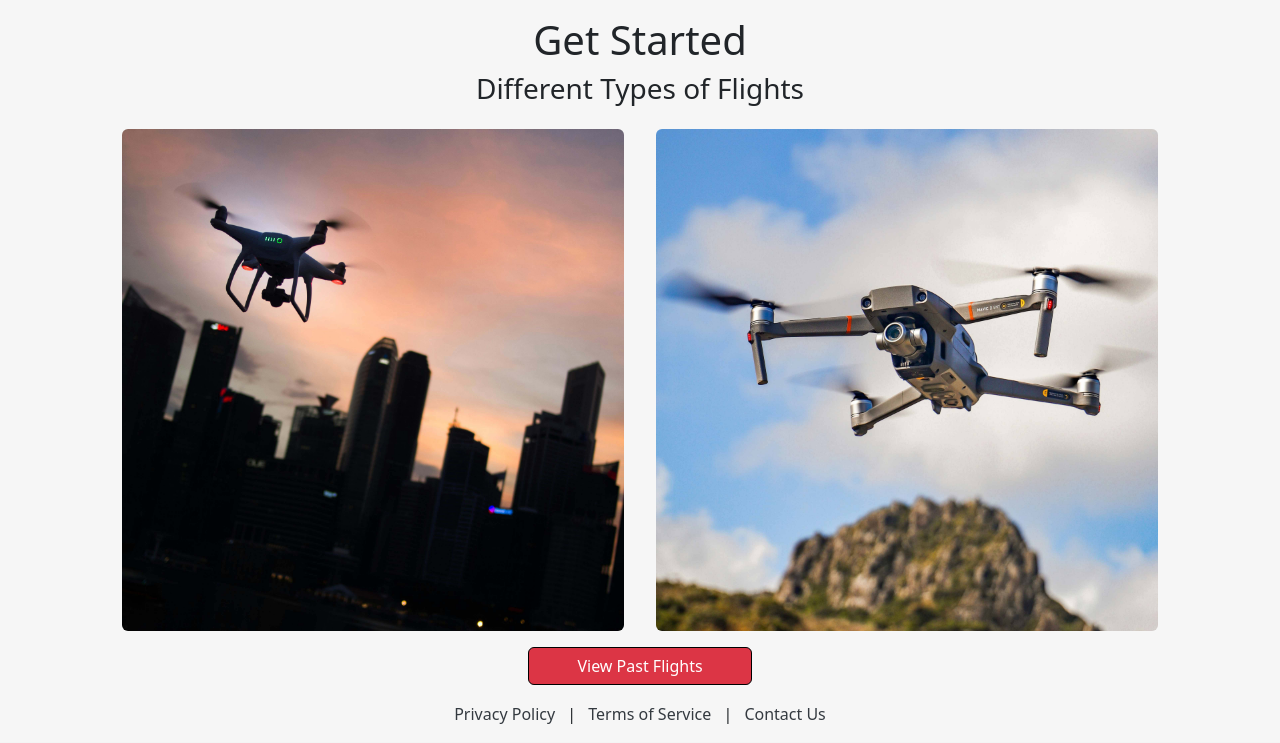
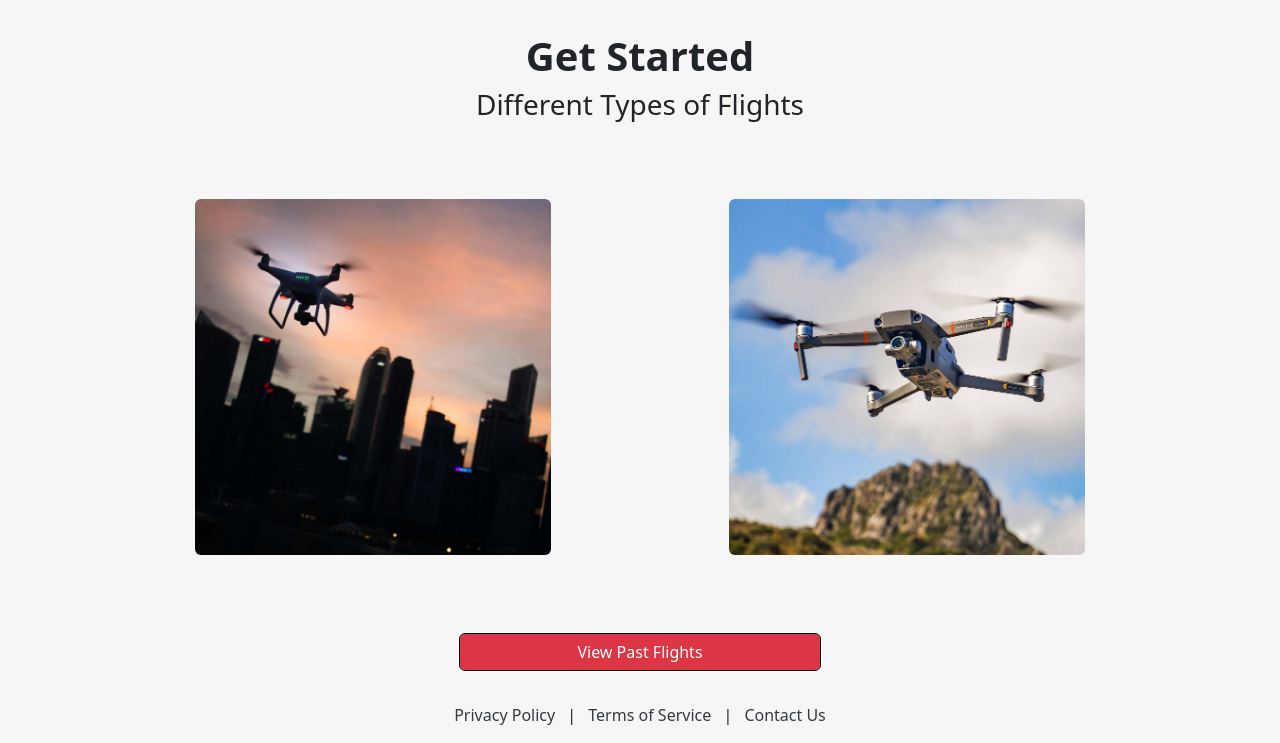
Before and after one commit to NikitaEdin/SOC09109-2025-TR2-Group-Project, a Flask app: page /wizard/getting_started in a window 1280 px wide. Shown: the part 58-801 px from the top of the page. Run offline with Flask 3, Linux system fonts and the light colour scheme.

```diff
--- a/app/templates/wizard/getting_started.html
+++ b/app/templates/wizard/getting_started.html
@@ -4,18 +4,21 @@
 
 {% block content %}
 
-<div class="container d-flex flex-column justify-content-center align-items-center" style="min-height: 80vh;">
-    <h1>Get Started</h1>
-    <h3>Different Types of Flights</h3>
+    <div class="text-center m-3">
+        <h1><strong>Get Started</strong></h1>
+     <h3>Different Types of Flights</h3>
+    </div>
 
-    <div class="container d-flex flex-row justify-content-around align-items-center">
-        <div class="m-3">
+    <div class="container d-flex flex-column justify-content-center align-items-center" style="min-height: 60vh;">
+
+    <div class="container d-flex flex-column flex-md-row justify-content-around align-items-center">
+        <div class="m-3 col-12 col-md-6 col-lg-4">
             <a href="">
                 <img src="{{ url_for('static', filename='Images/DroneCityEdited.jpg') }}" alt="Image of drone flying in the city" class="img-fluid rounded">
             </a>
         </div>
 
-        <div class="m-3">
+        <div class="m-3 col-12 col-md-6 col-lg-4">
             <a href="">
                 <img src="{{ url_for('static', filename='Images/DroneRuralEdited.jpg') }}" alt="Image of drone flying in a rural setting" class="img-fluid rounded">
             </a>
@@ -23,8 +26,12 @@
     </div>
 
 
-    <button class="btn btn-danger border border-black px-5">View Past Flights</button>
+    </div>
 
-</div>
+    <div class="d-flex justify-content-center m-3">
+        <div class="col-12 col-md-4">
+            <button class="form-control btn btn-danger border border-black px-5">View Past Flights</button>
+        </div>
+    </div>
 
 {% endblock %}
```
Also changed, not shown: app/routes.py (+39 -0 lines), app/templates/forms/viability_study.html (+4 -3 lines), app/templates/info/view_drones.html (+16 -6 lines), app/static/Images/Matrice350RTK.jpg (added), app/static/Images/Mini3Pro.jpeg (added), app/static/Images/coenkpz4.png (added).
